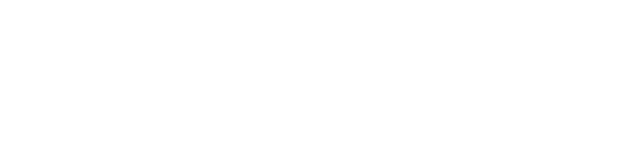
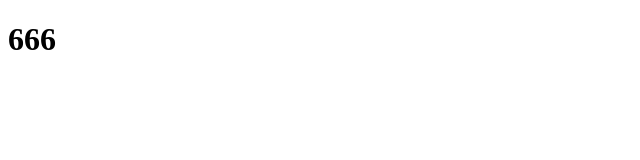
Before and after one commit to machengji/cheshi, a plain HTML site: page index.html in a window 1280 px wide. Shown: the whole page, without its empty margins (0-640 px from the left). Drawn offline with Linux system fonts and the light colour scheme.

Commit message:
初始化

```diff
--- a/index.html
+++ b/index.html
@@ -7,6 +7,7 @@
     <title>Document</title>
 </head>
 <body>
+    <h1>666</h1>
 
 </body>
 </html>
```
